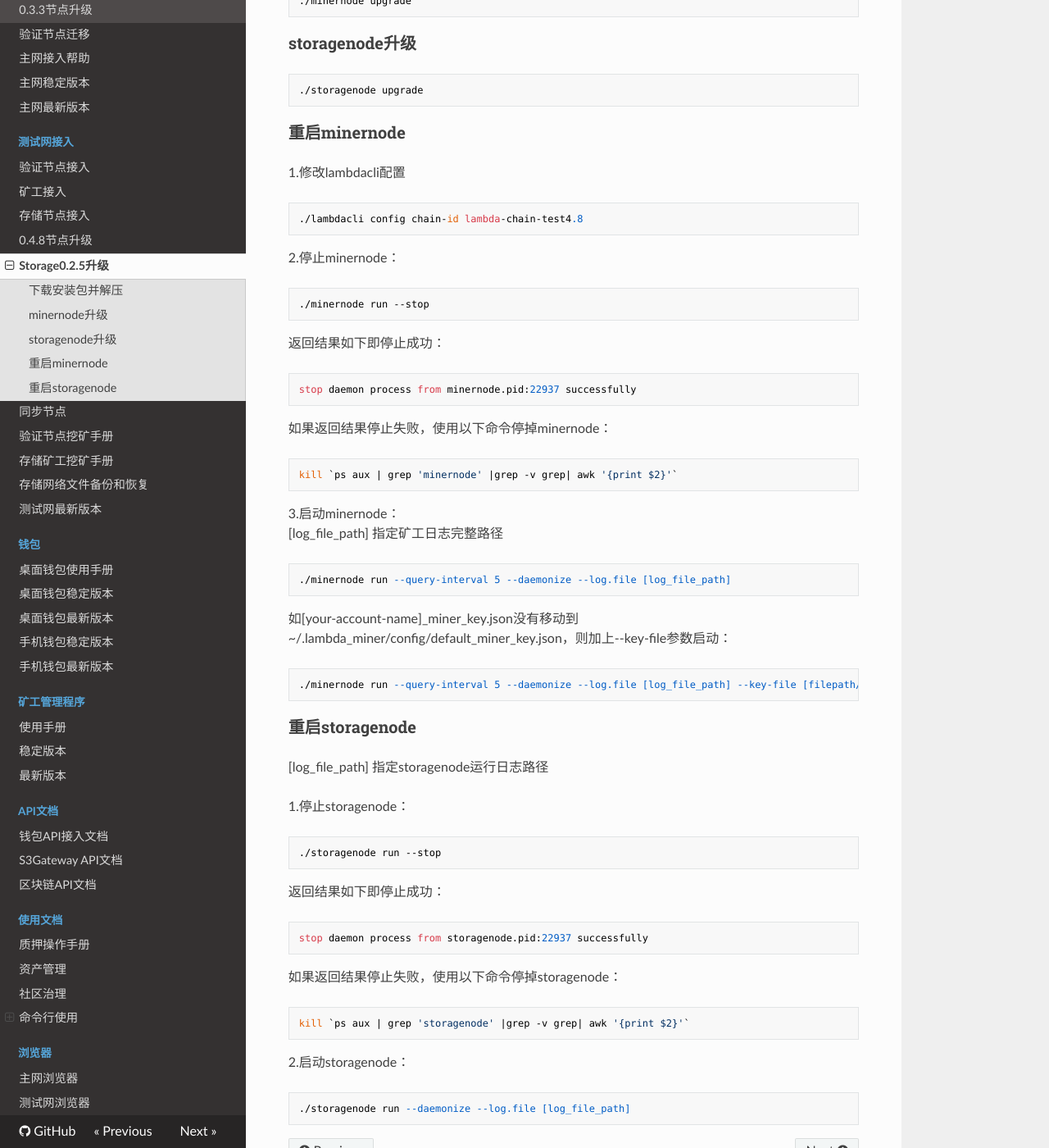
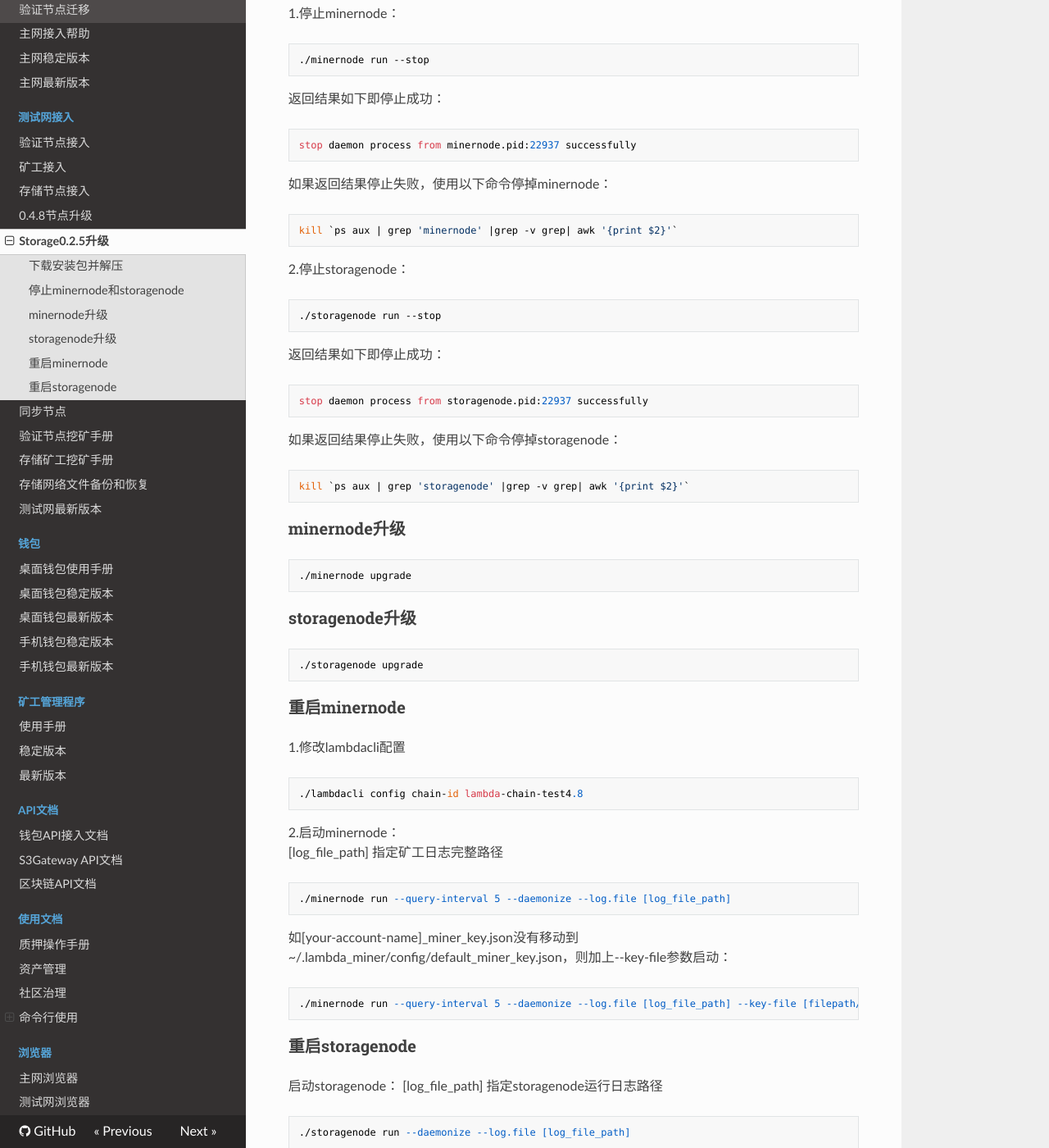
Before and after one commit to fireagainsmile/launch, an MkDocs documentation site: the page built from docs/Lambda-Store-Upgrade.md, in a window 1280 px wide and 1400 px high, scrolled down 997 px. Shown: the whole window at 82% size. Built offline with MkDocs 1.6.1, drawn with Linux system fonts in a browser that asks for light colours; nearby versions of some CDN libraries; part of the change alters nothing that is shown; some of the changed text lies outside the part shown.

Commit message:
Update Lambda-Store-Upgrade.md

````diff
--- a/docs/Lambda-Store-Upgrade.md
+++ b/docs/Lambda-Store-Upgrade.md
@@ -1,6 +1,7 @@
 # storage0.2.5升级
 
 * [下载安装包并解压](#下载安装包并解压)
+* [停止minernode和storagenode](#停止minernode和storagenode)
 * [minernode升级配置文件](#minernode升级配置文件)
 * [storagenode升级配置文件](#storagenode升级配置文件)
 * [minernode重启](#minernode重启)
@@ -34,6 +35,33 @@ tar zxvf lambda-storage-0.2.5-testnet.tar.gz
 cd lambda-storage-0.2.5-testnet
 ```
 
+### 停止minernode和storagenode
+1.停止minernode：
+```
+./minernode run --stop
+```
+返回结果如下即停止成功：
+```
+stop daemon process from minernode.pid:22937 successfully
+```
+如果返回结果停止失败，使用以下命令停掉minernode：
+```
+kill `ps aux | grep 'minernode' |grep -v grep| awk '{print $2}'`
+```
+
+2.停止storagenode：
+```
+./storagenode run --stop
+```
+返回结果如下即停止成功：
+```
+stop daemon process from storagenode.pid:22937 successfully
+```
+如果返回结果停止失败，使用以下命令停掉storagenode：
+```
+kill `ps aux | grep 'storagenode' |grep -v grep| awk '{print $2}'`
+```
+
 ### minernode升级
 
 ```
@@ -52,19 +80,7 @@ cd lambda-storage-0.2.5-testnet
 ./lambdacli config chain-id lambda-chain-test4.8
 ```
 
-2.停止minernode：
-```
-./minernode run --stop
-```
-返回结果如下即停止成功：
-```
-stop daemon process from minernode.pid:22937 successfully
-```
-如果返回结果停止失败，使用以下命令停掉minernode：
-```
-kill `ps aux | grep 'minernode' |grep -v grep| awk '{print $2}'`
-```
-3.启动minernode：
+2.启动minernode：
 [log_file_path] 指定矿工日志完整路径
 ```
 ./minernode run --query-interval 5 --daemonize --log.file [log_file_path]
@@ -76,22 +92,8 @@ kill `ps aux | grep 'minernode' |grep -v grep| awk '{print $2}'`
 ```
 
 ### 重启storagenode
+启动storagenode：
 [log_file_path] 指定storagenode运行日志路径
-
-1.停止storagenode：
-```
-./storagenode run --stop
-```
-返回结果如下即停止成功：
-```
-stop daemon process from storagenode.pid:22937 successfully
-```
-如果返回结果停止失败，使用以下命令停掉storagenode：
-```
-kill `ps aux | grep 'storagenode' |grep -v grep| awk '{print $2}'`
-```
-
-2.启动storagenode：
 ```
 ./storagenode run --daemonize --log.file [log_file_path]
 ```
````
